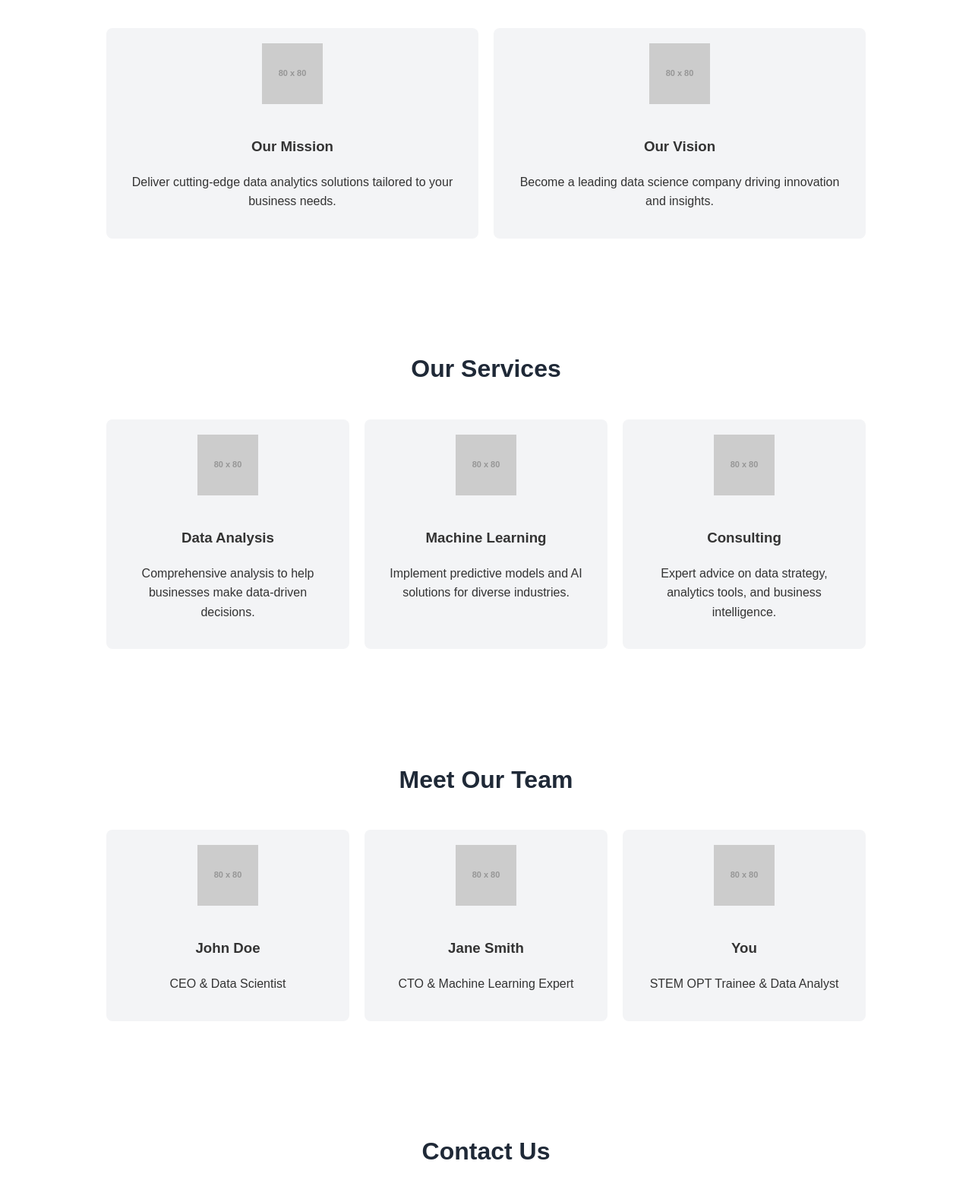
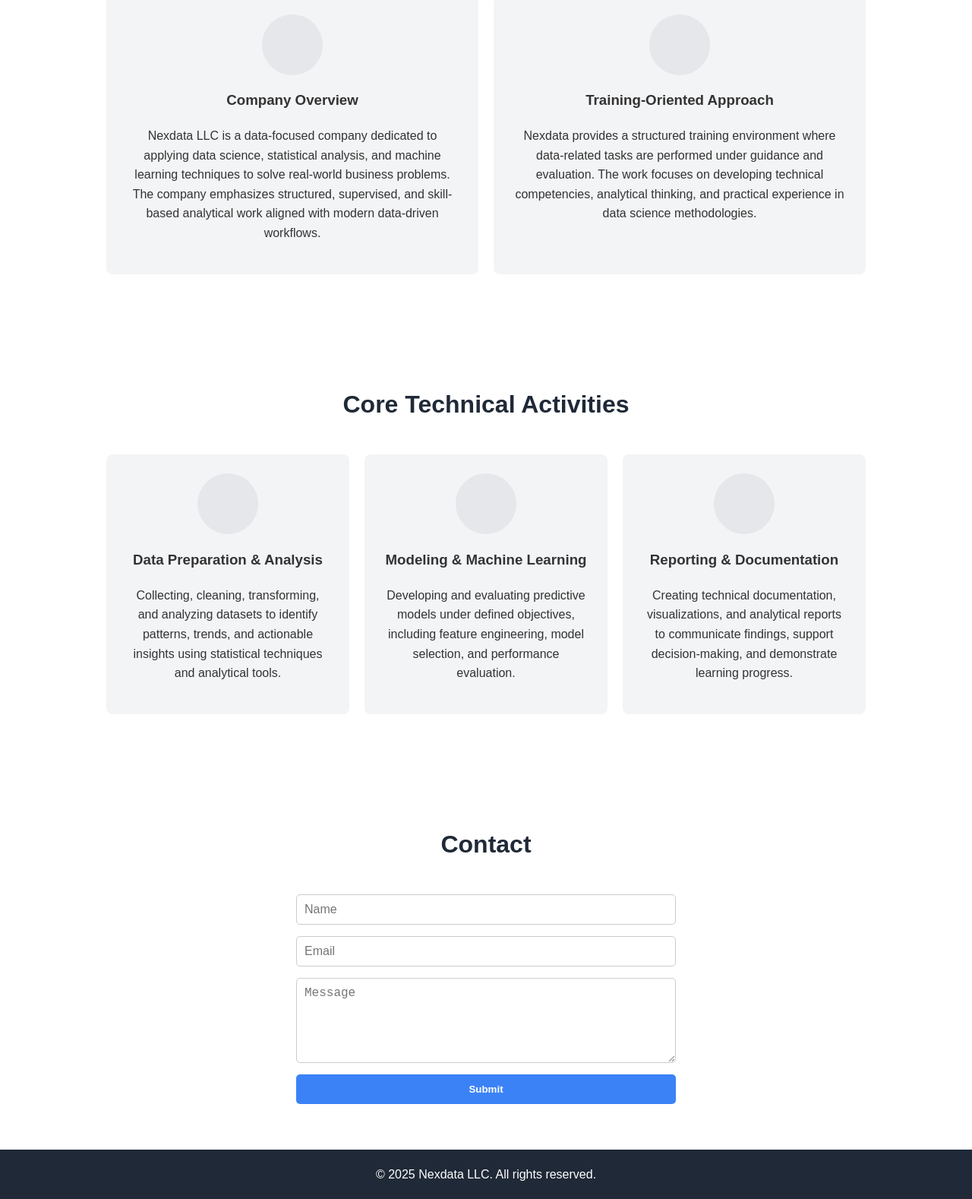
Before and after one commit to sofia1113425/yizhenwang.github.io, a plain HTML site: page index.html in a window 1280 px wide. Shown: the part 616-2194 px from the top of the page at 76% size. Drawn offline with Linux system fonts and the light colour scheme; placeholder pictures from the web are drawn by us.

Commit message:
Update index.html

```diff
--- a/index.html
+++ b/index.html
@@ -4,162 +4,228 @@
     <meta charset="UTF-8">
     <meta name="viewport" content="width=device-width, initial-scale=1.0">
     <title>Nexdata LLC</title>
+
     <style>
-        /* 通用样式 */
-        body { margin:0; font-family: Arial, sans-serif; line-height: 1.6; color:#333; }
-        a { text-decoration: none; color: inherit; }
+        body {
+            margin: 0;
+            font-family: Arial, sans-serif;
+            color: #333;
+            line-height: 1.6;
+        }
 
-        /* 导航栏 */
+        a {
+            text-decoration: none;
+            color: inherit;
+        }
+
         nav {
             display: flex;
             justify-content: space-between;
             align-items: center;
             padding: 15px 30px;
             background-color: #1f2937;
+        }
+
+        nav ul {
+            list-style: none;
+            display: flex;
+            margin: 0;
+            padding: 0;
+        }
+
+        nav ul li {
+            margin-left: 20px;
+        }
+
+        nav ul li a {
             color: white;
+            font-weight: 500;
         }
-        nav .logo { font-weight: bold; font-size: 24px; }
-        nav ul { display: flex; list-style: none; margin:0; padding:0; }
-        nav ul li { margin-left: 20px; }
-        nav ul li a { color: white; font-weight: 500; }
 
-        /* Banner */
         .banner {
-            background: linear-gradient(rgba(0,0,0,0.4), rgba(0,0,0,0.4)), url('https://via.placeholder.com/1500x400') center/cover no-repeat;
+            background: linear-gradient(
+                rgba(0, 0, 0, 0.5),
+                rgba(0, 0, 0, 0.5)
+            );
             color: white;
             text-align: center;
             padding: 100px 20px;
         }
-        .banner h1 { font-size: 48px; margin-bottom: 10px; }
-        .banner p { font-size: 20px; margin-bottom: 20px; }
-        .banner a { background-color: #3b82f6; padding: 12px 25px; border-radius: 5px; color:white; font-weight: bold; }
 
-        /* Sections */
-        section { padding: 60px 20px; max-width: 1000px; margin: auto; }
-        section h2 { text-align: center; margin-bottom: 40px; font-size: 32px; color: #1f2937; }
+        .banner h1 {
+            font-size: 46px;
+            margin-bottom: 10px;
+        }
 
-        /* About & Services */
-        .about, .services, .team { display: flex; flex-wrap: wrap; justify-content: space-around; gap: 20px; }
+        .banner p {
+            font-size: 20px;
+            margin-bottom: 20px;
+        }
+
+        section {
+            max-width: 1000px;
+            margin: auto;
+            padding: 60px 20px;
+        }
+
+        section h2 {
+            text-align: center;
+            font-size: 32px;
+            color: #1f2937;
+            margin-bottom: 40px;
+        }
+
+        .cards {
+            display: flex;
+            flex-wrap: wrap;
+            gap: 20px;
+            justify-content: center;
+        }
+
         .card {
-            flex: 1 1 250px;
+            flex: 1 1 260px;
             background-color: #f3f4f6;
-            padding: 20px;
+            padding: 25px;
             border-radius: 8px;
             text-align: center;
         }
-        .card img { width: 80px; margin-bottom: 15px; }
 
-        /* Contact form */
-        .contact form { display: flex; flex-direction: column; max-width: 500px; margin: auto; }
-        .contact input, .contact textarea { padding:10px; margin-bottom: 15px; border-radius:5px; border:1px solid #ccc; font-size:16px; }
-        .contact button { padding:12px; border:none; background-color:#3b82f6; color:white; font-weight:bold; border-radius:5px; cursor:pointer; }
+        .image-placeholder {
+            width: 80px;
+            height: 80px;
+            background-color: #e5e7eb;
+            border-radius: 50%;
+            margin: 0 auto 15px;
+        }
 
-        /* Footer */
-        footer { background-color: #1f2937; color: white; text-align:center; padding:20px; margin-top:40px; }
+        .contact form {
+            max-width: 500px;
+            margin: auto;
+            display: flex;
+            flex-direction: column;
+        }
 
-        /* 响应式 */
-        @media(max-width:768px){
-            nav ul { flex-direction: column; gap: 10px; margin-top:10px; }
-            .banner h1 { font-size: 36px; }
+        .contact input,
+        .contact textarea {
+            padding: 10px;
+            margin-bottom: 15px;
+            font-size: 16px;
+            border-radius: 5px;
+            border: 1px solid #ccc;
+        }
+
+        .contact button {
+            padding: 12px;
+            border: none;
+            background-color: #3b82f6;
+            color: white;
+            font-weight: bold;
+            border-radius: 5px;
+        }
+
+        footer {
+            background-color: #1f2937;
+            color: white;
+            text-align: center;
+            padding: 20px;
         }
     </style>
 </head>
+
 <body>
 
-<!-- 导航栏 -->
 <nav>
-    <div class="logo">Nexdata</div>
+    <div class="logo">
+        <img src="images/logo.png" alt="Nexdata Logo" style="height:40px;">
+    </div>
     <ul>
         <li><a href="#home">Home</a></li>
         <li><a href="#about">About</a></li>
         <li><a href="#services">Services</a></li>
-        <li><a href="#team">Team</a></li>
         <li><a href="#contact">Contact</a></li>
     </ul>
 </nav>
 
-<!-- Banner -->
 <div class="banner" id="home">
-    <h1>Welcome to Nexdata LLC</h1>
-    <p>Your Partner in Advanced Data Science & Analytics Solutions</p>
-    <a href="#contact">Get in Touch</a>
+    <h1>Nexdata LLC</h1>
+    <p>Data Science & Analytics Solutions for Practical Business Applications</p>
 </div>
 
-<!-- About -->
 <section id="about">
     <h2>About Us</h2>
-    <div class="about">
+    <div class="cards">
         <div class="card">
-            <img src="https://via.placeholder.com/80" alt="About Icon">
-            <h3>Our Mission</h3>
-            <p>Deliver cutting-edge data analytics solutions tailored to your business needs.</p>
+            <div class="image-placeholder"></div>
+            <h3>Company Overview</h3>
+            <p>
+                Nexdata LLC is a data-focused company dedicated to applying data science,
+                statistical analysis, and machine learning techniques to solve
+                real-world business problems. The company emphasizes structured,
+                supervised, and skill-based analytical work aligned with modern
+                data-driven workflows.
+            </p>
         </div>
+
         <div class="card">
-            <img src="https://via.placeholder.com/80" alt="About Icon">
-            <h3>Our Vision</h3>
-            <p>Become a leading data science company driving innovation and insights.</p>
+            <div class="image-placeholder"></div>
+            <h3>Training-Oriented Approach</h3>
+            <p>
+                Nexdata provides a structured training environment where data-related
+                tasks are performed under guidance and evaluation. The work focuses
+                on developing technical competencies, analytical thinking, and
+                practical experience in data science methodologies.
+            </p>
         </div>
     </div>
 </section>
 
-<!-- Services -->
 <section id="services">
-    <h2>Our Services</h2>
-    <div class="services">
+    <h2>Core Technical Activities</h2>
+    <div class="cards">
         <div class="card">
-            <img src="https://via.placeholder.com/80" alt="Service Icon">
-            <h3>Data Analysis</h3>
-            <p>Comprehensive analysis to help businesses make data-driven decisions.</p>
+            <div class="image-placeholder"></div>
+            <h3>Data Preparation & Analysis</h3>
+            <p>
+                Collecting, cleaning, transforming, and analyzing datasets to identify
+                patterns, trends, and actionable insights using statistical techniques
+                and analytical tools.
+            </p>
         </div>
+
         <div class="card">
-            <img src="https://via.placeholder.com/80" alt="Service Icon">
-            <h3>Machine Learning</h3>
-            <p>Implement predictive models and AI solutions for diverse industries.</p>
+            <div class="image-placeholder"></div>
+            <h3>Modeling & Machine Learning</h3>
+            <p>
+                Developing and evaluating predictive models under defined objectives,
+                including feature engineering, model selection, and performance
+                evaluation.
+            </p>
         </div>
+
         <div class="card">
-            <img src="https://via.placeholder.com/80" alt="Service Icon">
-            <h3>Consulting</h3>
-            <p>Expert advice on data strategy, analytics tools, and business intelligence.</p>
+            <div class="image-placeholder"></div>
+            <h3>Reporting & Documentation</h3>
+            <p>
+                Creating technical documentation, visualizations, and analytical reports
+                to communicate findings, support decision-making, and demonstrate
+                learning progress.
+            </p>
         </div>
     </div>
 </section>
 
-<!-- Team -->
-<section id="team">
-    <h2>Meet Our Team</h2>
-    <div class="team">
-        <div class="card">
-            <img src="https://via.placeholder.com/80" alt="Team Member">
-            <h3>John Doe</h3>
-            <p>CEO & Data Scientist</p>
-        </div>
-        <div class="card">
-            <img src="https://via.placeholder.com/80" alt="Team Member">
-            <h3>Jane Smith</h3>
-            <p>CTO & Machine Learning Expert</p>
-        </div>
-        <div class="card">
-            <img src="https://via.placeholder.com/80" alt="Team Member">
-            <h3>You</h3>
-            <p>STEM OPT Trainee & Data Analyst</p>
-        </div>
-    </div>
-</section>
-
-<!-- Contact -->
 <section id="contact">
-    <h2>Contact Us</h2>
+    <h2>Contact</h2>
     <div class="contact">
-        <form action="mailto:contact@nexdata.com" method="post" enctype="text/plain">
-            <input type="text" name="name" placeholder="Your Name" required>
-            <input type="email" name="email" placeholder="Your Email" required>
-            <textarea name="message" rows="5" placeholder="Your Message" required></textarea>
-            <button type="submit">Send Message</button>
+        <form>
+            <input type="text" placeholder="Name">
+            <input type="email" placeholder="Email">
+            <textarea rows="5" placeholder="Message"></textarea>
+            <button type="submit">Submit</button>
         </form>
     </div>
 </section>
 
-<!-- Footer -->
 <footer>
     &copy; 2025 Nexdata LLC. All rights reserved.
 </footer>
```
